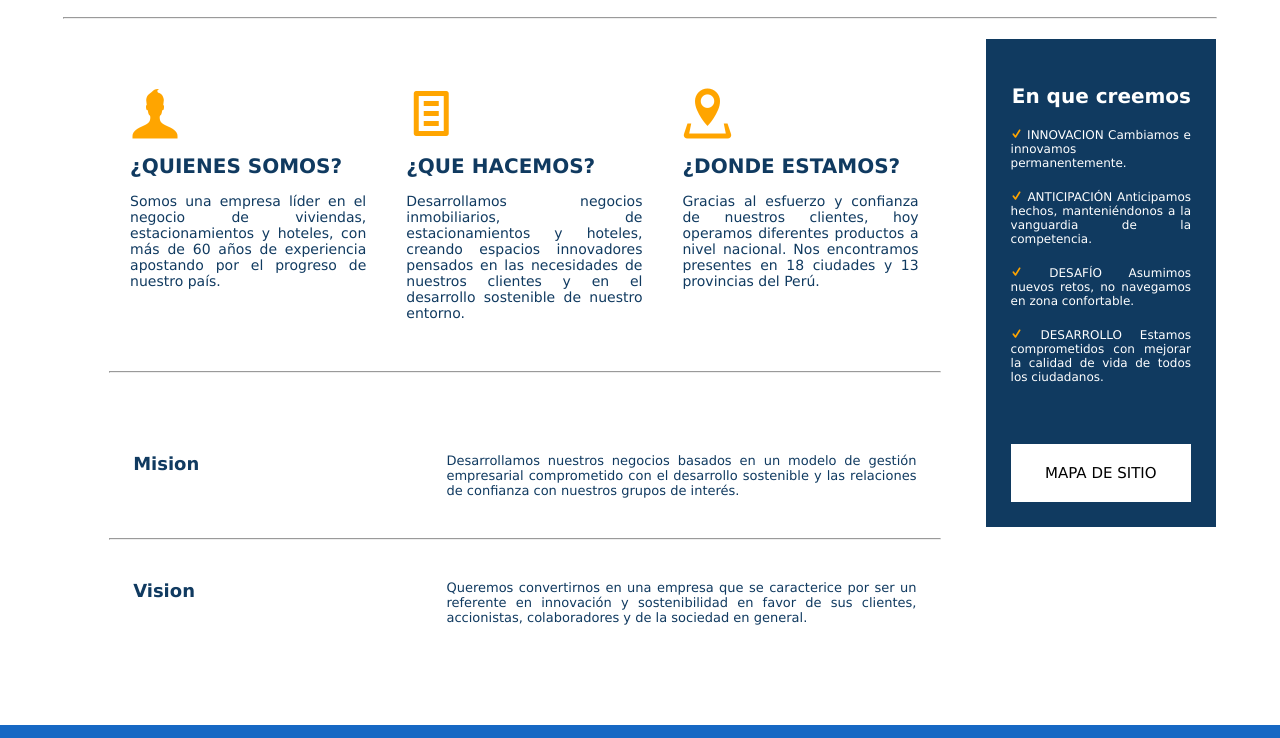
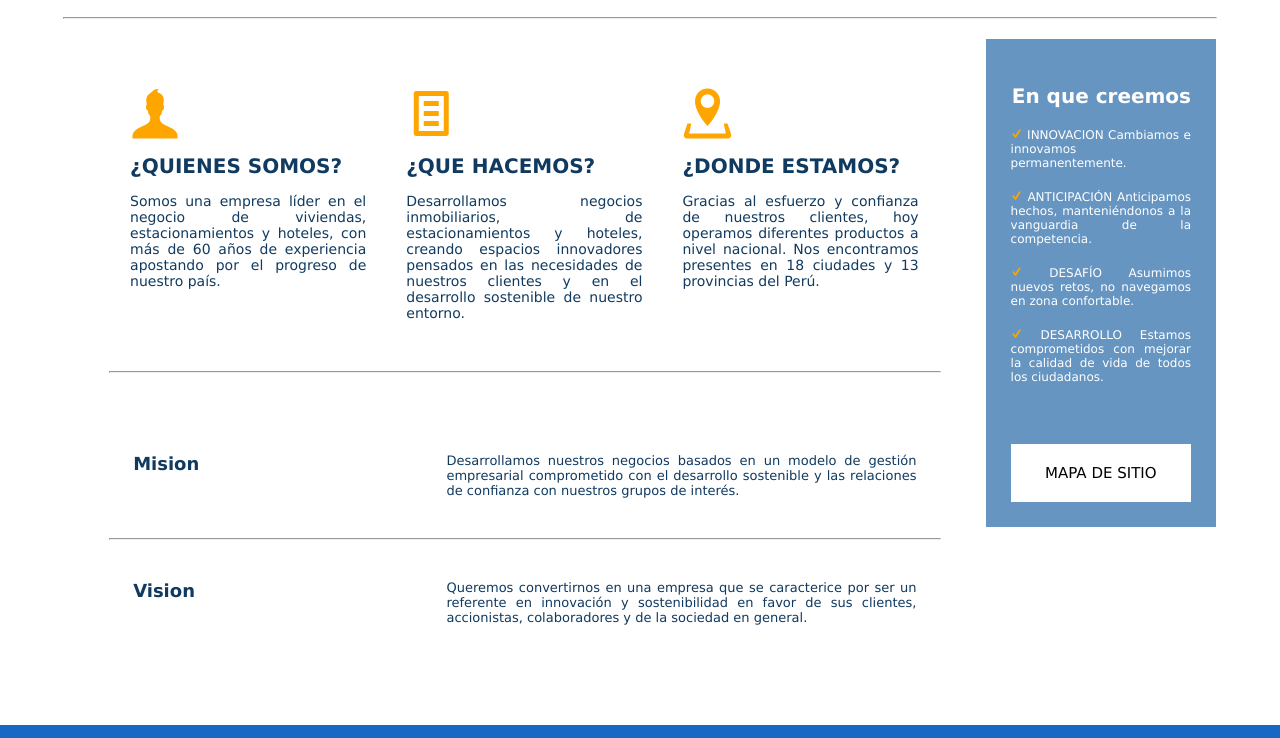
Before and after one commit to GustavoAndre/app-web-estacionamiento, a plain HTML site: page index.html in a window 1280 px wide. Shown: the part 62-800 px from the top of the page. Drawn offline with Linux system fonts and the light colour scheme; files whose address does not match are found by name.

Commit message:
se realizo un cambio en el archivo css/estilos.css - se cambio el background de la etiqueta aside

```diff
--- a/css/estilos.css
+++ b/css/estilos.css
@@ -134,7 +134,7 @@ article{
 aside{
 	width: 20%;
 	padding: 25px;
-	background:#103A60;
+	background:#6695c2;
 	color: #fff;
 	float: right;
 	box-sizing: border-box;
```
